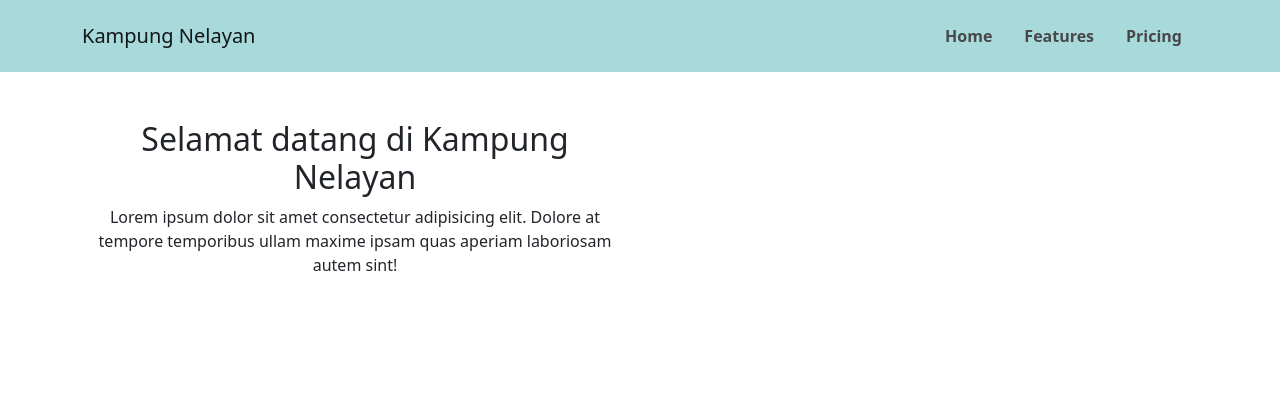
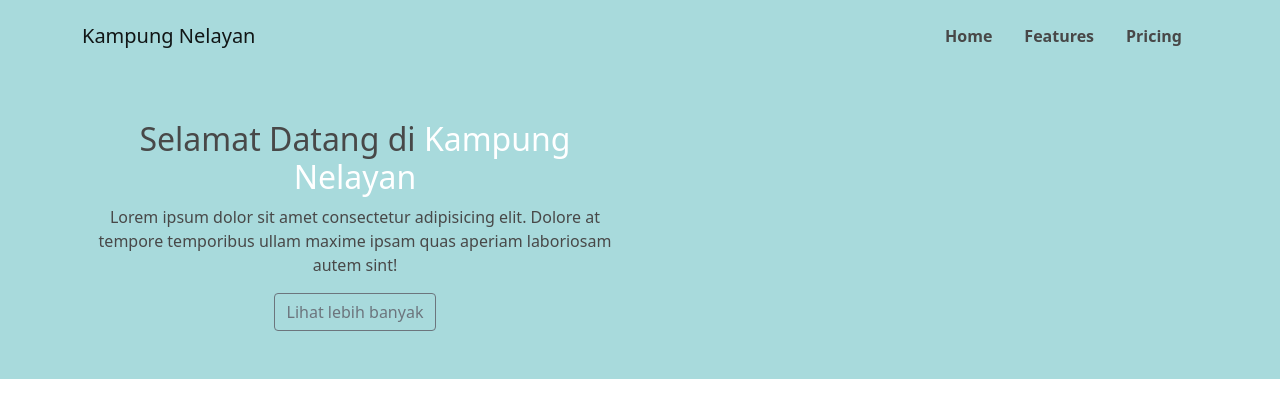
Before and after one commit to MulyadiArman/MulyadiArman, a plain HTML site: page index.html in a window 1280 px wide. Drawn offline with Linux system fonts and the light colour scheme.

Commit message:
mengedit header span h2

```diff
--- a/assets/css/main.css
+++ b/assets/css/main.css
@@ -12,3 +12,13 @@
 .main-nav .navbar-nav .nav-link.active, .main-nav .navbar-nav  .nav-link:hover{
     color :#f1faee;
 }
+
+/* untuk css global */
+.main-hijau {
+    background-color :#a8dadc;
+    color : #484848;
+}
+
+.main-hijau h2 span {
+    color :#fff
+}
--- a/index.html
+++ b/index.html
@@ -26,13 +26,15 @@
         </div>
     </header>
 
-    <section>
+    <section class="main-hijau">
         <div class="container">
             <div class="row py-5">
                 <div class="col-lg-6 text-center">
-                    <div class=""><h2>Selamat datang di Kampung Nelayan</h2></div>
+                    <div class=""><h2>Selamat Datang di <span>Kampung Nelayan</span> </h2></div>
                     <p>Lorem ipsum dolor sit amet consectetur adipisicing elit. Dolore at tempore temporibus ullam maxime ipsam quas aperiam laboriosam autem sint!</p>
+                    <button type="button" class="btn btn-outline-secondary">Lihat lebih banyak</button>
                 </div>
+
                 <div class="col-lg-6"></div>
             </div>
         </div>
```
